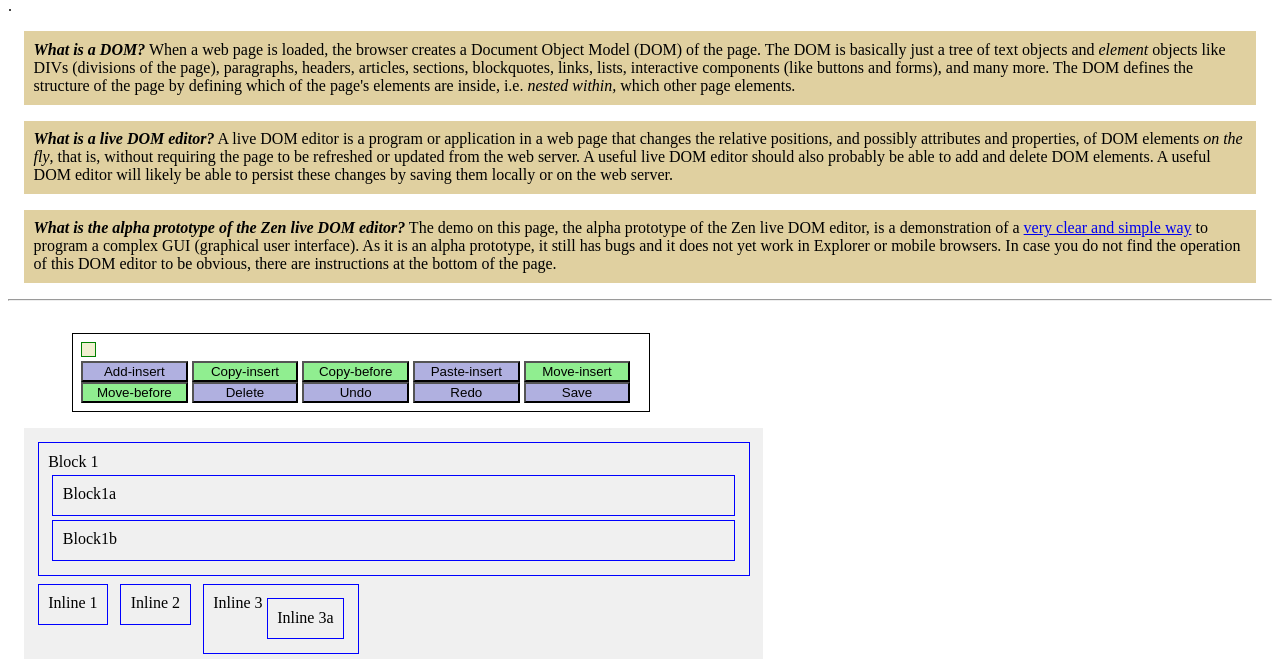
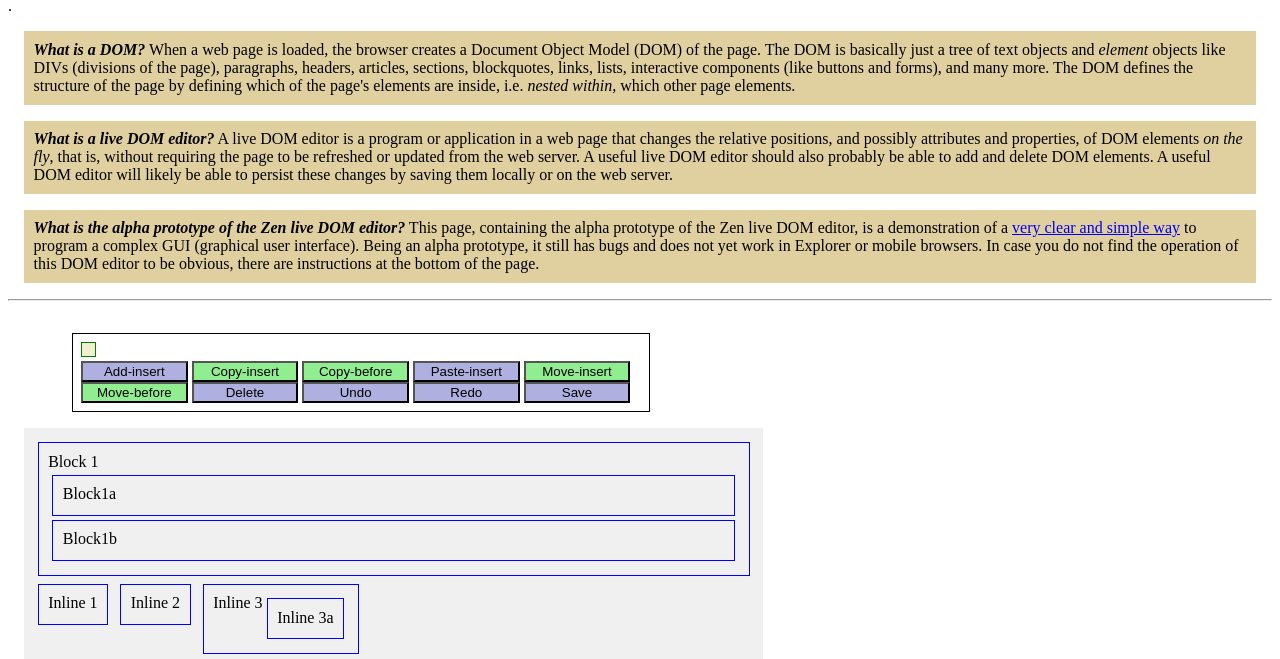
Before and after one commit to Mashweb/web-call.cc, a plain HTML site: page index.html in a window 1280 px wide. Shown: the part 133-792 px from the top of the page. Drawn offline with Linux system fonts and the light colour scheme; no server answers.

Commit message:
Add Typescript plugin for Rollup. Minor wording changes.

```diff
--- a/index.html
+++ b/index.html
@@ -101,12 +101,12 @@
               A useful live DOM editor should also probably be able to add and delete DOM elements.
 	      A useful DOM editor will likely be able to persist these changes
 	      by saving them locally or on the web server.</dt>
-	    <dt><i><b>What is the alpha prototype of the Zen live DOM editor?</b></i> The demo on
-	      this page, the alpha prototype of the Zen live DOM editor, is a demonstration of a
+	    <dt><i><b>What is the alpha prototype of the Zen live DOM editor?</b></i> This page,
+	      containing the alpha prototype of the Zen live DOM editor, is a demonstration of a
 	      <a href="http://localhost/dev/my-repos-on-github/web-call.cc/in-browser-gui.scm">
 	      very clear and simple way</a> to program a complex GUI
-	      (graphical user interface). As it is an alpha prototype, it still has bugs
-	      and it does not yet work in Explorer or mobile browsers. In case you do
+	      (graphical user interface). Being an alpha prototype, it still has bugs
+	      and does not yet work in Explorer or mobile browsers. In case you do
 	      not find the operation of this DOM editor to be obvious, there are
 	      instructions at the bottom of the page.</dt>
 	  </dl>
@@ -189,8 +189,8 @@
 	  <div slot="summary"><span id="exstate"></span></div>
 
           <div id="explainer">
-            <h3>How to use the program</h3>
-	    <p>The program prompts you in large green text.
+            <h3>How to use this prototype DOM editor</h3>
+	    <p>This DOM editor prompts you in large green text.
 	      It will instruct you to choose a tool.
 	      Currently, "Copy-insert", "Copy-before", "Move-insert", and "Move-before"
 	      are the only tools that work.
```
Also changed, not shown: 1 other file.
